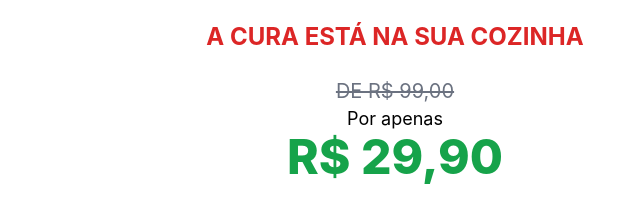
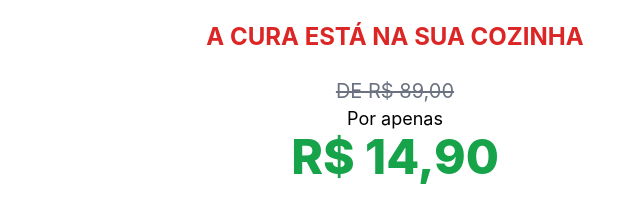
Before and after one commit to curamilenarindigena/curamilenarindigena.github.io, a plain HTML site: page index.html in a window 1280 px wide. Shown: the part 7091-7293 px from the top of the page, 245-885 px from the left. Drawn offline with nearby package versions, Linux system fonts and the light colour scheme.

Commit message:
Update index.html

```diff
--- a/index.html
+++ b/index.html
@@ -319,9 +319,9 @@
                     <h3 class="text-2xl font-bold text-center text-red-600 mb-6">A CURA ESTÁ NA SUA COZINHA</h3>
 
                     <div class="text-center mb-6">
-                        <p class="text-xl line-through text-gray-500">DE R$ 99,00</p>
+                        <p class="text-xl line-through text-gray-500">DE R$ 89,00</p>
                         <p class="text-lg">Por apenas</p>
-                        <p class="text-5xl font-extrabold text-green-600">R$ 29,90</p>
+                        <p class="text-5xl font-extrabold text-green-600">R$ 14,90</p>
                     </div>
 
                     <div class="space-y-4 mb-8">
```
